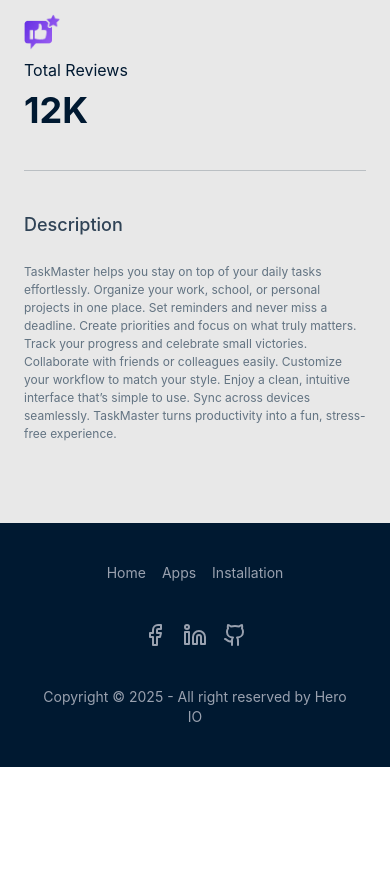
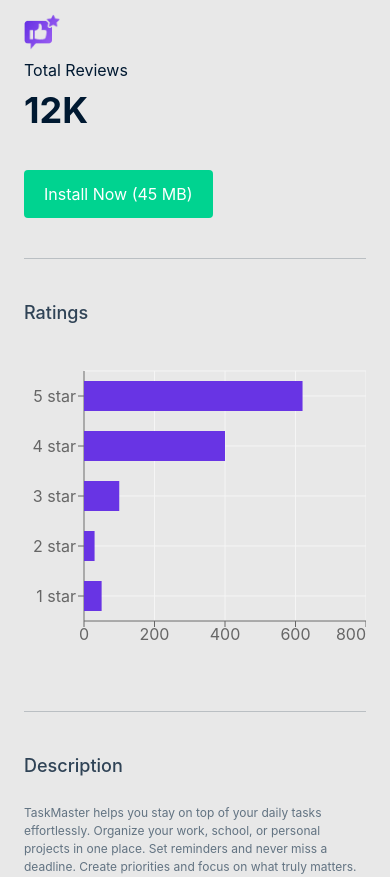
Before and after one commit to Mostafiz002/hero-io, a React (Vite) app: page /app/1 in a window 390 px wide. Shown: the part 1120-1997 px from the top of the page. Before the commit the page ends 1887 px from the top, so only its background shows below. Built offline with nearby package versions, Linux system fonts and the light colour scheme.

Commit message:
added review chart in app details

```diff
--- a/package.json
+++ b/package.json
@@ -17,6 +17,7 @@
     "react": "^19.1.1",
     "react-dom": "^19.1.1",
     "react-router": "^7.9.3",
+    "recharts": "^3.2.1",
     "tailwindcss": "^4.1.14"
   },
   "devDependencies": {
--- a/src/Components/Navbar.jsx
+++ b/src/Components/Navbar.jsx
@@ -70,7 +70,7 @@
           <Link
             to="https://github.com/Mostafiz002/"
             target="_blank"
-            className="hidden py-3 px-5 rounded-sm cursor-pointer lg:flex gap-2 items-center justify-center font-medium text-white bg-gradient-to-r from-[#632EE3] to-[#9F62F2] transition-all duration-300 hover:scale-103  hover:from-[#7438ed] hover:to-[#8c5dc9]"
+            className="hidden py-3 px-5 rounded-sm cursor-pointer lg:flex gap-2 items-center justify-center font-medium text-white bg-gradient-to-r from-[#632EE3] to-[#9F62F2] transition duration-300 ease-in-out hover:scale-103  hover:from-[#7438ed] hover:to-[#8c5dc9]"
           >
             <Github size={16} strokeWidth={2.5} /> Contribute
           </Link>
--- a/src/Pages/AppDetails.jsx
+++ b/src/Pages/AppDetails.jsx
@@ -1,9 +1,21 @@
 import React from "react";
 import { useParams } from "react-router";
 import useApps from "../Hooks/useApps";
-import downloadImg from '../assets/icon-downloads.png'
-import reviewImg from '../assets/icon-review.png'
-import ratingImg from '../assets/icon-ratings.png'
+import downloadImg from "../assets/icon-downloads.png";
+import reviewImg from "../assets/icon-review.png";
+import ratingImg from "../assets/icon-ratings.png";
+import {
+  ComposedChart,
+  Line,
+  Area,
+  Bar,
+  XAxis,
+  YAxis,
+  CartesianGrid,
+  Tooltip,
+  Legend,
+  ResponsiveContainer,
+} from "recharts";
 
 const AppDetails = () => {
   const { id } = useParams();
@@ -35,30 +47,60 @@
           </p>
           <div className="flex flex-col md:flex-row gap-20 mt-8">
             <div>
-                <img className="w-9 h-9" src={downloadImg} alt="" />
-                <p className="text-[#001931] my-2">Downloads</p>
-                <p className="text-[#001931] font-bold text-4xl">{app.downloads}M</p>
+              <img className="w-9 h-9" src={downloadImg} alt="" />
+              <p className="text-[#001931] my-2">Downloads</p>
+              <p className="text-[#001931] font-bold text-4xl">
+                {app.downloads}M
+              </p>
             </div>
             <div>
-                <img className="w-9 h-9" src={ratingImg} alt="" />
-                <p className="text-[#001931] my-2">Average Ratings</p>
-                <p className="text-[#001931] font-bold text-4xl">{app.ratingAvg}</p>
+              <img className="w-9 h-9" src={ratingImg} alt="" />
+              <p className="text-[#001931] my-2">Average Ratings</p>
+              <p className="text-[#001931] font-bold text-4xl">
+                {app.ratingAvg}
+              </p>
             </div>
             <div>
-                <img className="w-9 h-9" src={reviewImg} alt="" />
-                <p className="text-[#001931] my-2">Total Reviews</p>
-                <p className="text-[#001931] font-bold text-4xl">{app.reviews}K</p>
+              <img className="w-9 h-9" src={reviewImg} alt="" />
+              <p className="text-[#001931] my-2">Total Reviews</p>
+              <p className="text-[#001931] font-bold text-4xl">
+                {app.reviews}K
+              </p>
             </div>
           </div>
-
+          <div>
+            <button className="mt-10 py-3 px-5 text-white bg-[#00D390] rounded-sm hover:bg-[#02c587] transition duration-300 ease-in-out cursor-pointer">
+              Install Now ({app.size} MB)
+            </button>
+          </div>
         </div>
       </div>
+      <div className="pb-10 mb-10 border-b border-[#001931]/20">
+        <h5 className="mb-6 text-lg font-medium text-[#001931]/80">Ratings</h5>
+        <div className="w-full h-80">
+          <ResponsiveContainer width="100%" height="100%">
+            <ComposedChart
+              layout="vertical"
+              data={[...app.ratings].reverse()}
+              margin={{ top: 20, bottom: 20 }}
+            >
+              <CartesianGrid stroke="#f5f5f5" />
+              <XAxis type="number" />
+              <YAxis dataKey="name" type="category" />
+              <Tooltip />
+              <Bar dataKey="count" barSize={30} fill="#6834e4" />
+            </ComposedChart>
+          </ResponsiveContainer>
+        </div>
+      </div>
+
       <div>
-
-      </div>
-      <div>
-        <h5 className="mb-6 text-lg  font-medium text-[#001931]/80">Description</h5>
-        <p className="text-[#627382] text-[12px] md:text-base">{app.description}</p>
+        <h5 className="mb-6 text-lg  font-medium text-[#001931]/80">
+          Description
+        </h5>
+        <p className="text-[#627382] text-[12px] md:text-base">
+          {app.description}
+        </p>
       </div>
     </section>
   );
--- a/src/Pages/Home.jsx
+++ b/src/Pages/Home.jsx
@@ -29,7 +29,7 @@
           <Link
             to="/apps"
 
-            className="hidden py-3 px-10 rounded-sm cursor-pointer lg:flex gap-2 items-center justify-center font-medium text-white bg-gradient-to-r from-[#632EE3] to-[#9F62F2] transition-all duration-300 hover:scale-103  hover:from-[#7438ed] hover:to-[#8c5dc9]"
+            className="hidden py-3 px-8 rounded-sm cursor-pointer lg:flex gap-2 items-center justify-center font-medium text-white bg-gradient-to-r from-[#632EE3] to-[#9F62F2] transition duration-300 ease-in-out hover:scale-103  hover:from-[#7438ed] hover:to-[#8c5dc9]"
           >
            <ArrowUpRight size={18} strokeWidth={1.85} /> Show All
           </Link>
```
Also changed, not shown: 1 other file (tests, documents, lock files or other folders).
